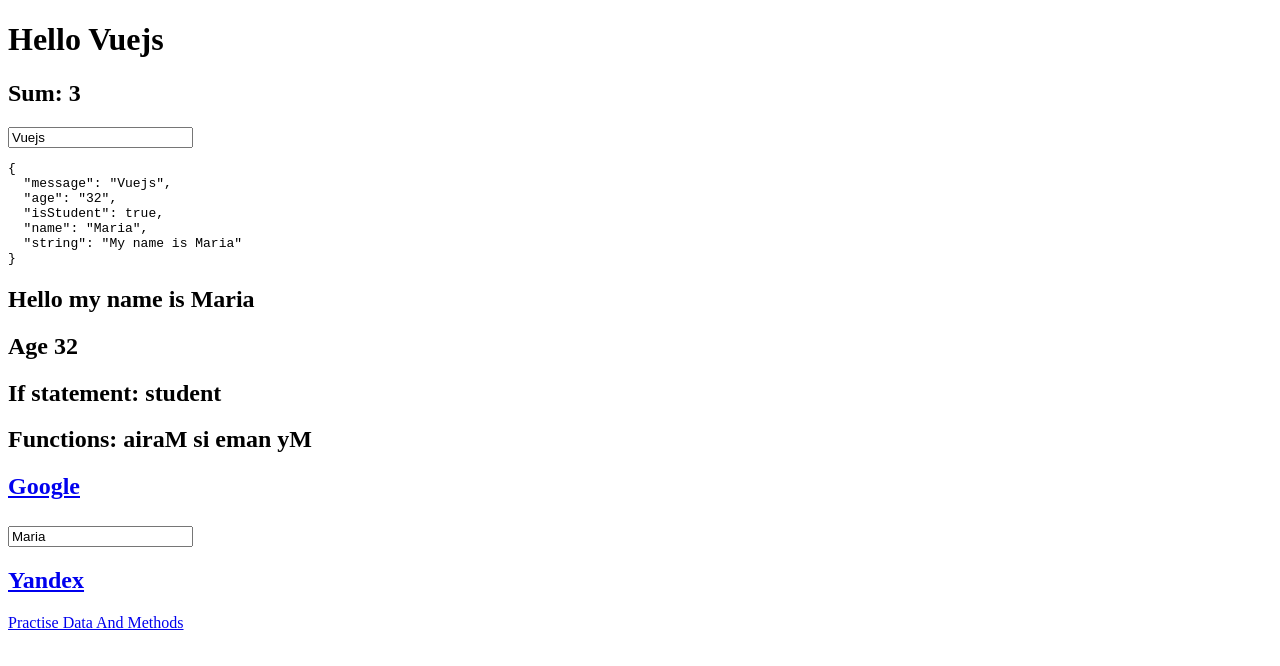
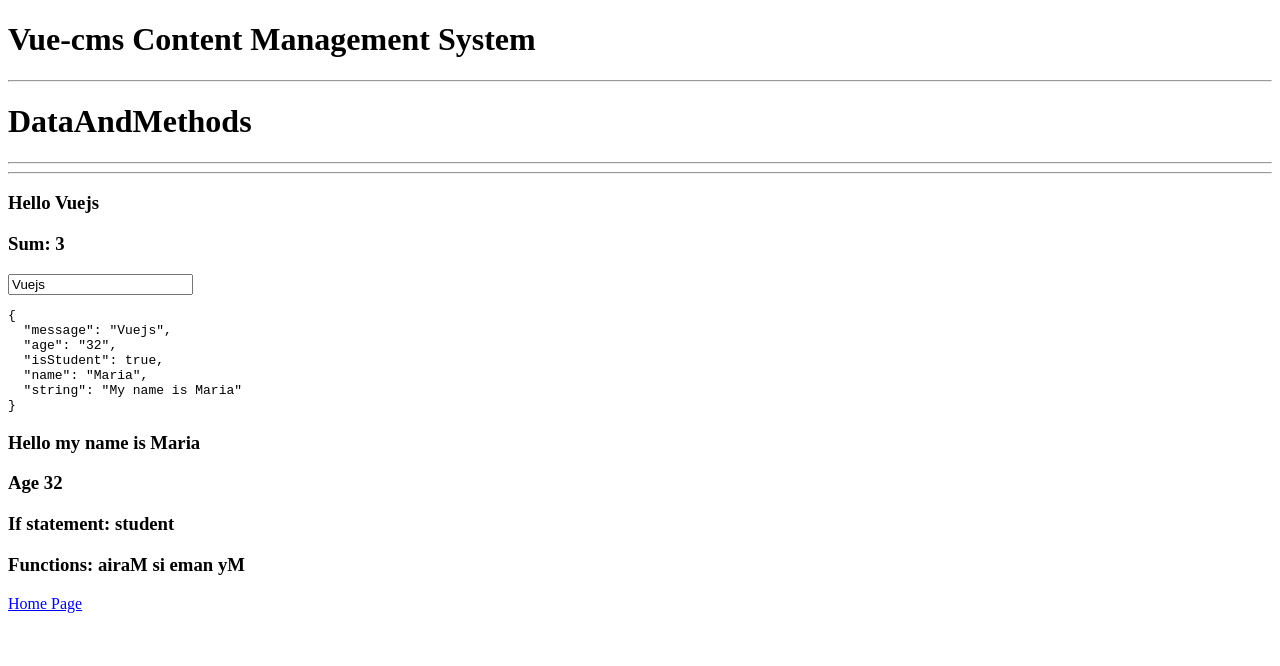
Before and after one commit to Maria-Liabikhova/vue-cms, a Vue app: page /DataAndMethods in a window 1280 px wide. Shown: the top 666 px of the page. Built offline with nearby package versions, Linux system fonts and the light colour scheme.

Commit message:
Refactor:three pages:Home page, DataAndMethods page, Event page

```diff
--- a/src/App.vue
+++ b/src/App.vue
@@ -1,7 +1,8 @@
 <template>
   <div id="app">
+    <h1>Vue-cms Content Management System</h1>
+    <hr>
     <router-view />
-    <router-link to="/DataAndMethods">Practise Data And Methods</router-link>
   </div>
 </template>
 
--- a/src/pages/DataAndMethods.vue
+++ b/src/pages/DataAndMethods.vue
@@ -1,21 +1,23 @@
 <template>
   <div>
-    <h1>Hello {{ message }}</h1>
-    <h2>Sum: {{ 1 + 2 }}</h2>
+    <h1>DataAndMethods</h1>
+    <hr>
+    <hr>
+    <h3>Hello {{ message }}</h3>
+    <h3>Sum: {{ 1 + 2 }}</h3>
     <input type="text" v-model="message">
-    <pre>{{ $data | json }}</pre>
+    <pre>{{ $data }}</pre>
     <div class="student">
-      <h2>{{ sayHello() }}</h2>
-      <h2>Age {{ age }}</h2>
-      <h2>If statement: {{ isStudent ? "student" : "not a student" }}</h2>
-      <h2>Functions: {{ string.split('').reverse().join('') }}</h2>
+      <h3>{{ sayHello() }}</h3>
+      <h3>Age {{ age }}</h3>
+      <h3>If statement: {{ isStudent ? "student" : "not a student" }}</h3>
+      <h3>Functions: {{ string.split('').reverse().join('') }}</h3>
     </div>
-    <VBind />
+    <router-link to="/">Home Page</router-link>
   </div>
 </template>
 
 <script>
-import VBind from '@/components/VBind'
 export default {
   name: 'DataAndMethods',
   data() {
@@ -27,9 +29,6 @@ export default {
       string: 'My name is Maria',
     }
   },
-  components: {
-    VBind
-  },
   methods: {
     sayHello: function() {
       return 'Hello my name is ' + this.name
--- /dev/null
+++ b/src/pages/Events.vue
@@ -0,0 +1,14 @@
+<template>
+  <div>
+    <h1>Events</h1>
+    <hr>
+    <hr>
+    <router-link to="/">Home Page</router-link>
+  </div>
+</template>
+
+<script>
+export default {
+  name: 'Events',
+}
+</script>
--- /dev/null
+++ b/src/pages/Home.vue
@@ -0,0 +1,9 @@
+<template>
+  <div>
+    <h1>Home page</h1>
+    <hr>
+    <hr>
+    <router-link to="/DataAndMethods">Data And Methods</router-link><br>
+    <router-link to="/Events">Events</router-link>
+  </div>
+</template>
```
Also changed, not shown: src/router/index.js (+9 -0 lines).
